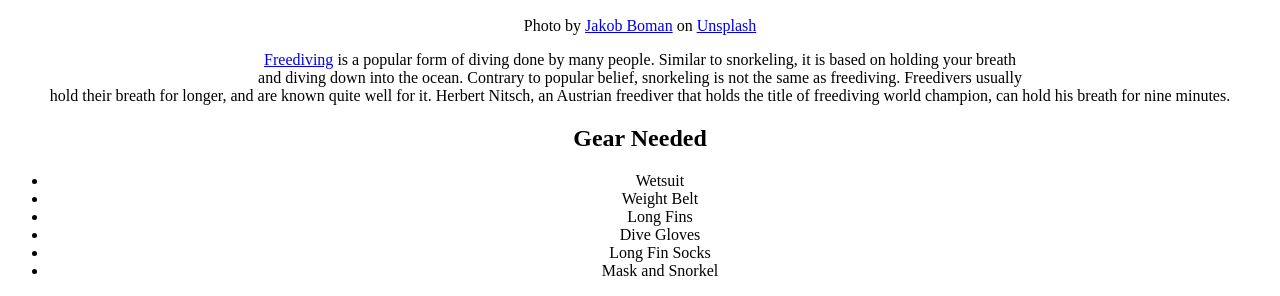
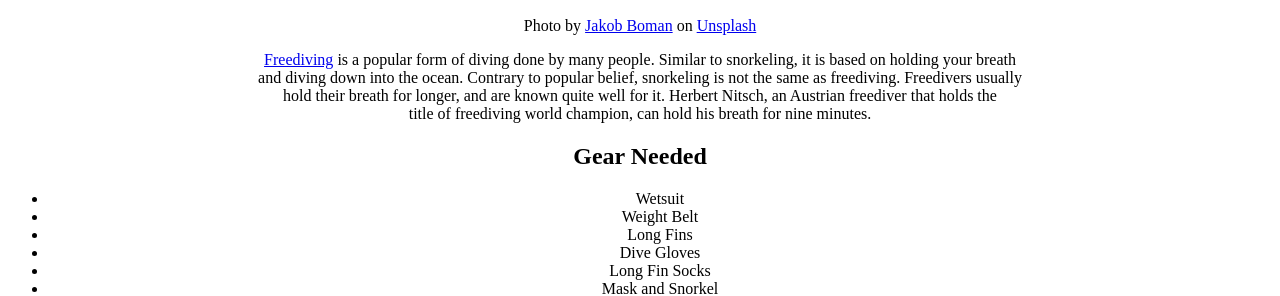
Before and after one commit to jjung7119234/jjung7119234.github.io, a plain HTML site: page index.html in a window 1280 px wide. Shown: the part 530-826 px from the top of the page. Drawn offline with Linux system fonts and the light colour scheme.

Commit message:
Update index.html

```diff
--- a/index.html
+++ b/index.html
@@ -14,7 +14,7 @@
       <h2><center>What is Freediving?</center></h2>
         <center><img src="https://images.unsplash.com/photo-1462947760324-15811216b688?q=80&w=1527&auto=format&fit=crop&ixlib=rb-4.0.3&ixid=M3wxMjA3fDB8MHxwaG90by1wYWdlfHx8fGVufDB8fHx8fA%3D%3D" height="400" width="400"></center>
           <p><center>Photo by <a href="https://unsplash.com/@bomanbo?utm_content=creditCopyText&utm_medium=referral&utm_source=unsplash" target="_blank">Jakob Boman</a> on <a href="https://unsplash.com/photos/woman-diving-underwater-Td9FnTMHu0A?utm_content=creditCopyText&utm_medium=referral&utm_source=unsplash" target=_blank>Unsplash</a></center></p>
-        <p><center><a href="https://www.padi.com/education/freediving" target="_blank">Freediving</a> is a popular form of diving done by many people. Similar to snorkeling, it is based on holding your breath <br> and diving down into the ocean. Contrary to popular belief, snorkeling is not the same as freediving. Freedivers usually <br> hold their breath for longer, and are known quite well for it. Herbert Nitsch, an Austrian freediver that holds the title of freediving world champion, can hold his breath for nine minutes.</center></p>
+        <p><center><a href="https://www.padi.com/education/freediving" target="_blank">Freediving</a> is a popular form of diving done by many people. Similar to snorkeling, it is based on holding your breath <br> and diving down into the ocean. Contrary to popular belief, snorkeling is not the same as freediving. Freedivers usually <br> hold their breath for longer, and are known quite well for it. Herbert Nitsch, an Austrian freediver that holds the <br> title of freediving world champion, can hold his breath for nine minutes.</center></p>
       <h2><center>Gear Needed</center></h2>
         <ul><center>
         <li>Wetsuit</li>
```
Lines whose indentation alone changed are shown as unchanged.
